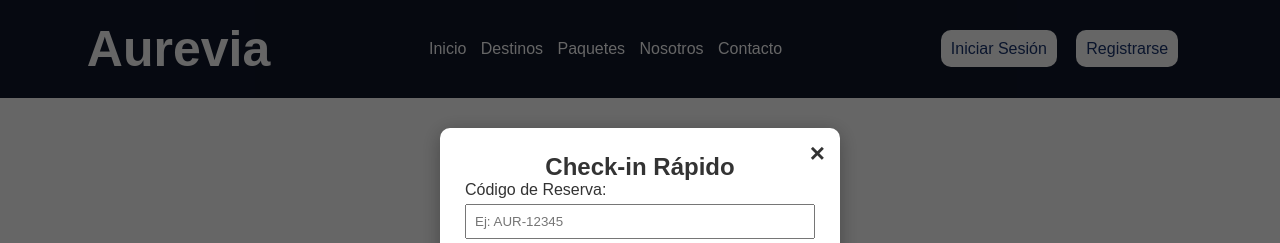
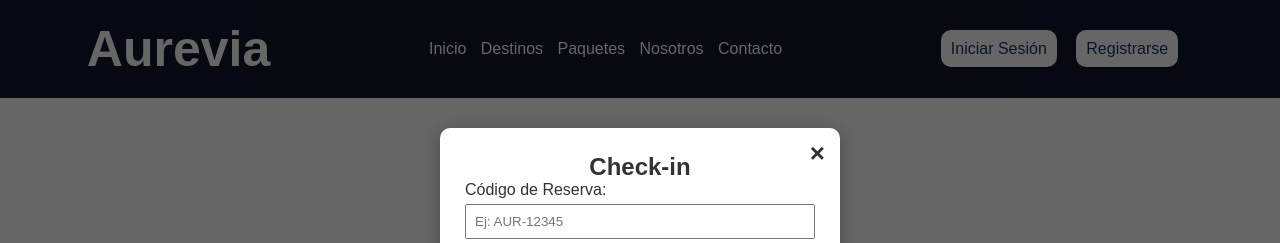
Before and after one commit to carlos3006777/Aurevia, a plain HTML site: page Menu/paquetes.html in a window 1280 px wide. Both pictures are taken after a click on the button "Realizar Check-in de Reserva". Shown: the top 243 px of the page. Drawn offline with Linux system fonts and the light colour scheme; no server answers.

Commit message:
Implemento ventana modal de Check-in en la seccion de paquetes

```diff
--- a/Menu/paquetes.html
+++ b/Menu/paquetes.html
@@ -43,7 +43,7 @@
     <div id="modal-checkin" class="modal">
         <div class="modal-contenido">
             <span class="cerrar-modal" onclick="cerrarModalCheckin()">&times;</span>
-            <h2>Check-in Rápido</h2>
+            <h2>Check-in</h2>
             <form id="formCheckin" onsubmit="procesarCheckin(event)">
                 <div style="margin-bottom: 15px; text-align: left;">
                     <label for="codigo_reserva">Código de Reserva:</label>
```
